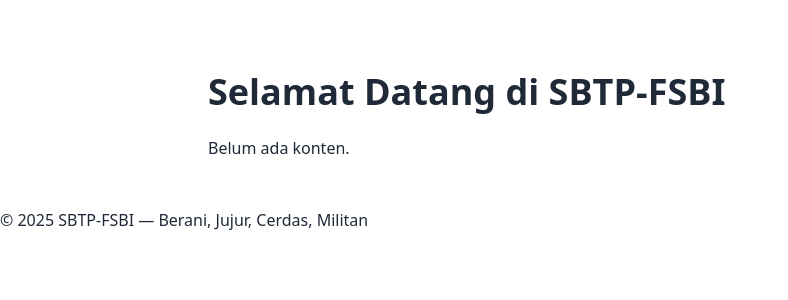
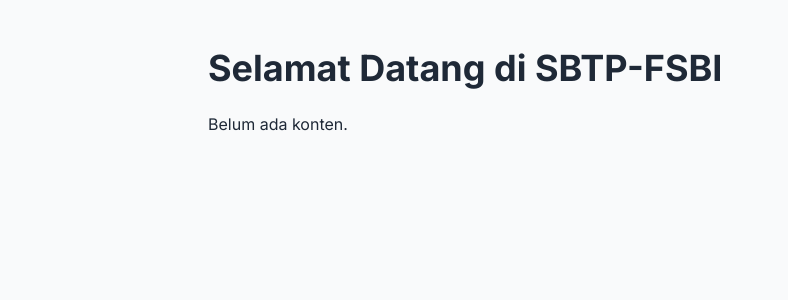
Before and after one commit to xadyr-sbi/sbtp, a Next.js app: page / in a window 1280 px wide. Shown: the top 300 px of the page, without its empty margins (0-788 px from the left). Built offline with nearby package versions, Linux system fonts and the light colour scheme; no server answers; the database is empty.

Commit message:
Update layout.tsx

```diff
--- a/app/layout.tsx
+++ b/app/layout.tsx
@@ -1,14 +1,19 @@
-import './globals.css'
-import Navbar from '@/components/Navbar'
-import Footer from '@/components/Footer'
-export const metadata = { title: 'SBTP-FSBI', description: 'Berani, Jujur, Cerdas, Militan' }
+import "./globals.css"
+import type { Metadata } from "next"
+import { Inter } from "next/font/google"
+
+const inter = Inter({ subsets: ["latin"] })
+
+export const metadata: Metadata = {
+  title: "SBTP-FSBI",
+  description: "Serikat Buruh Tingkat Perusahaan - FSBI",
+}
+
 export default function RootLayout({ children }: { children: React.ReactNode }) {
   return (
-    <html lang="id">
-      <body className="bg-white text-gray-800">
-        <Navbar />
-        <main>{children}</main>
-        <Footer />
+    <html lang="en">
+      <body className={`${inter.className} bg-gray-50 text-gray-800`}>
+        {children}
       </body>
     </html>
   )
```
